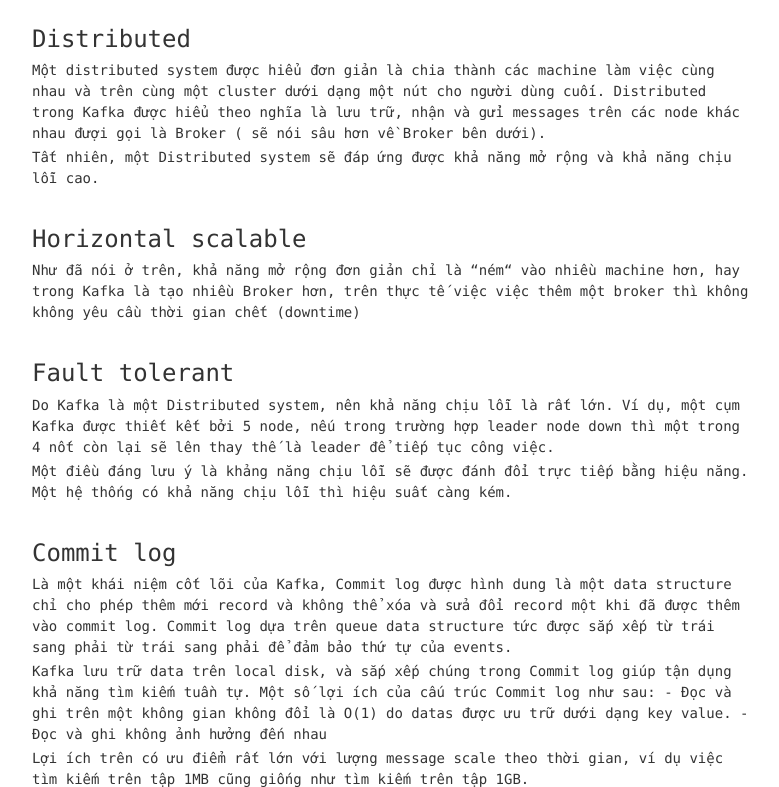
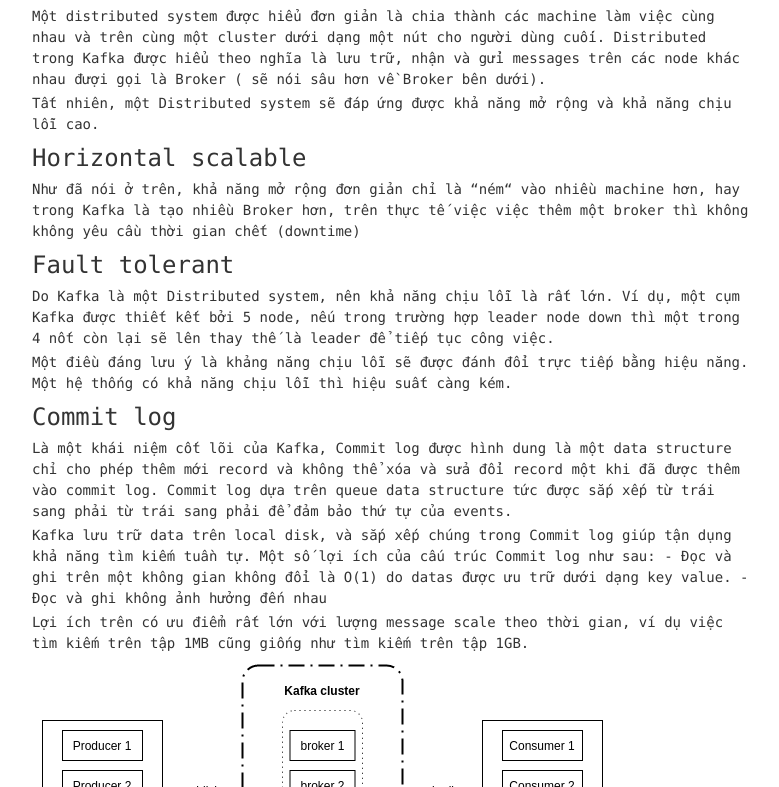
Before and after one commit to nauk17/nauk17.github.io, a plain HTML site: page posts/2021/01/21/Kafka-Concepts/index.html in a window 1280 px wide. Shown: the part 461-1248 px from the top of the page, without its empty margins (248-1027 px from the left). Drawn offline with Linux system fonts and the light colour scheme; files that its build step writes are made by us from their sources.

Commit message:
Update styte.css

```diff
--- a/assets/styte.css
+++ b/assets/styte.css
@@ -266,7 +266,7 @@
 	}
 
 	.post-content h1, .post-content h2, .post-content h3, .post-content h4, .post-content h5, .post-content h6 {
-		margin-top: 2rem;
+		margin-top: 0.3rem;
 		font-weight: normal
 	}
 
```
